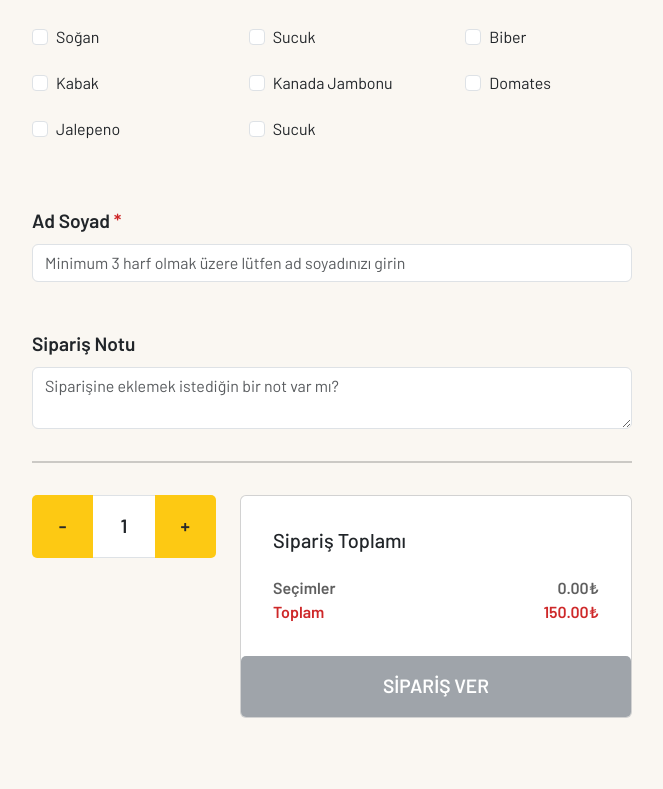
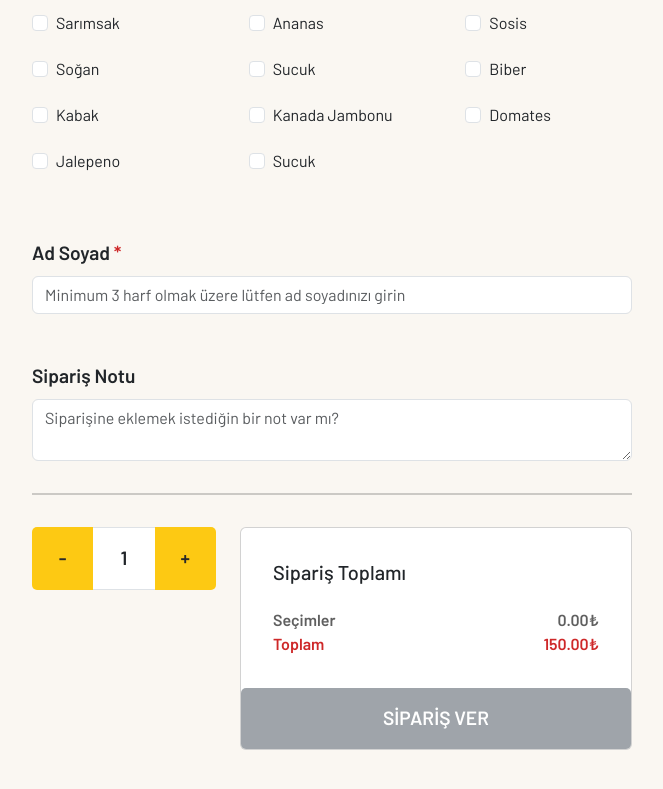
Before and after one commit to irfansubasi/pizza-page-reactjs, a React (Vite) app: page /order in a window 1280 px wide. Shown: the part 1142-1931 px from the top of the page, without its empty margins (308-971 px from the left). Built offline with nearby package versions, Linux system fonts and the light colour scheme; a web font is replaced by a local one.

Commit message:
add navigate & fix DOM nesting

```diff
--- a/src/Components/OrderForm/OrderForm.jsx
+++ b/src/Components/OrderForm/OrderForm.jsx
@@ -25,6 +25,7 @@ import {
 import axios from 'axios';
 import { toast, ToastContainer } from 'react-toastify';
 import 'react-toastify/dist/ReactToastify.css';
+import { useNavigate } from 'react-router-dom';
 
 const MainLabel = styled(Label)`
   font-weight: 600;
@@ -78,6 +79,10 @@ const CardTextDiv = styled.div`
   font-weight: 600;
 `;
 
+const CardTextOuterDiv = styled.div`
+  font-weight: 600;
+`;
+
 const CustomInput = styled(Input)`
   text-align: center;
   font-weight: 600;
@@ -97,6 +102,8 @@ export default function OrderForm() {
   const [quantity, setQuantity] = useState(1);
 
   const [error, setError] = useState(true);
+
+  const navigate = useNavigate();
 
   useEffect(() => {
     validateForm();
@@ -149,6 +156,7 @@ export default function OrderForm() {
       .post('https://reqres.in/api/orderedpizzas', formData)
       .then((res) => {
         console.log(res.data);
+        navigate('/success');
       })
       .catch((err) => {
         console.error(err);
@@ -220,7 +228,12 @@ export default function OrderForm() {
                 <MainLabel for="dough">
                   Ek Malzemeler <LabelSpan>*</LabelSpan>
                 </MainLabel>
-                <p style={{ color: 'var(--grey-light-color)' }}>
+                <p
+                  style={{
+                    color: 'var(--grey-light-color)',
+                    marginBottom: '2rem',
+                  }}
+                >
                   En az 4, en fazla 10 malzeme seçebilirsiniz.
                 </p>
                 <CheckboxGrid>
@@ -278,18 +291,18 @@ export default function OrderForm() {
               <Card>
                 <CardBody style={{ padding: '2rem' }}>
                   <CardTitle tag="h5">Sipariş Toplamı</CardTitle>
-                  <CardText className="mt-4">
+                  <CardTextOuterDiv className="mt-4">
                     <CardTextDiv style={{ color: 'var(--grey-light-color)' }}>
-                      <p>Seçimler</p>
-                      <p>
+                      <span>Seçimler</span>
+                      <span>
                         {(formData.extras.length * ingredientPrice).toFixed(2)}₺
-                      </p>
+                      </span>
                     </CardTextDiv>
                     <CardTextDiv style={{ color: 'var(--red-color)' }}>
-                      <p>Toplam</p>
-                      <p>{calculatePrice()}₺</p>
+                      <span>Toplam</span>
+                      <span>{calculatePrice()}₺</span>
                     </CardTextDiv>
-                  </CardText>
+                  </CardTextOuterDiv>
                 </CardBody>
                 <CustomButton disabled={error}>SİPARİŞ VER</CustomButton>
               </Card>
```
